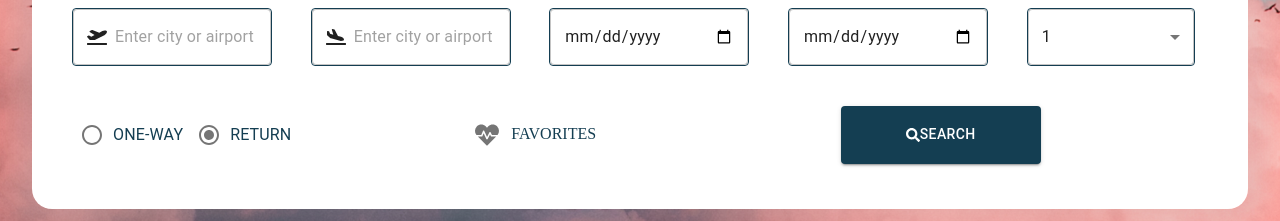
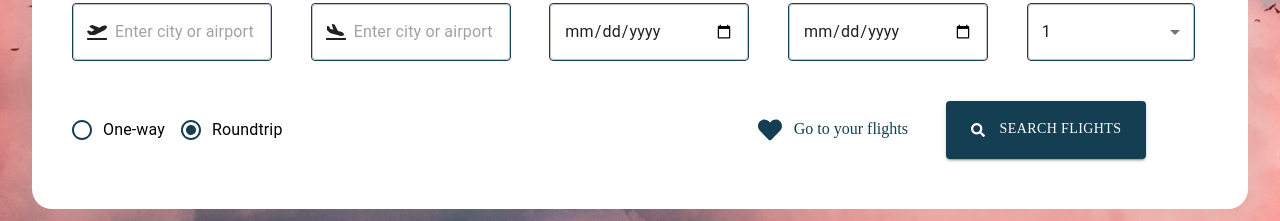
Before and after one commit to Miraragal/Best-flight-deals, a React (Create React App) app in the folder frontend/: page / in a window 1280 px wide. Shown: the part 541-762 px from the top of the page. Built offline with nearby package versions, Linux system fonts and the light colour scheme; no server answers; the HTML template or start-up script is replaced by a standard one.

Commit message:
material-ui searchbox2

```diff
--- a/frontend/src/components/SearchBox.js
+++ b/frontend/src/components/SearchBox.js
@@ -1,6 +1,9 @@
 import React, { useState, useEffect } from "react";
 import {
+  faGrinHearts,
+  faHeart,
   faHeartbeat,
+  faHeartBroken,
   faPlaneArrival,
   faPlaneDeparture,
   faSearch,
@@ -248,55 +251,56 @@ function SearchBox() {
             <Grid
                 container
                 direction="row"
-                justify="flex-end"
+
                 alignItems="center"
-                className="labels"
-
+                spacing={1}
+                style={{margin:10}}
             >
 
-
-              <Grid container xs={4}  spacing={1}>
-                  <RadioGroup row defaultValue="return">
+              <Grid container xs={4} spacing={1}>
+                <Grid item>
+                  <RadioGroup row defaultValue="return"  >
                     <FormControlLabel
+                      className="radio-button"
                       value="one-way"
-                      control={<Radio color="default" />}
+                      control={<Radio style={{color: '#143E52'}} />}
                       label="One-way"
                       onClick={inputHandler}
                     />
                     <FormControlLabel
                       value="return"
-                      control={<Radio color="default" />}
-                      label="Return"
+                      control={<Radio style={{color: '#143E52'}} />}
+                      label="Roundtrip"
                       onClick={inputHandler}
                     />
+                  </RadioGroup>
 
-
-                  </RadioGroup>
+                </Grid>
               </Grid>
 
-              <Grid container xs={4} direction="column" spacing={1} >
-                <Grid item>
-                  <Link to="/favorites">
+              <Grid container xs={5}  spacing={1} justify="flex-end" >
+                <Grid item className="icon-text">
+                  <Link to="/favorites" >
                     <IconButton>
                       <FontAwesomeIcon
-                        icon={faHeartbeat}
-                        className="icon-button"
+                        icon={faHeart}
+                        className="heart-button"
                       />
                     </IconButton>
                   </Link>
-                  favorites
+                  Go to your flights
                 </Grid>
               </Grid>
 
-              <Grid container xs={4} direction="column" spacing={1}>
-                <Grid item>
+              <Grid container xs={3} direction="column" spacing={1} alignItems="center">
+                <Grid item >
                   <Button
                     className="search-button"
                     type="search"
                     variant="contained"
                   >
-                    <FontAwesomeIcon icon={faSearch} />
-                    Search
+                    <FontAwesomeIcon icon={faSearch} style={{marginRight:15}}/>
+                    Search Flights
                   </Button>
                 </Grid>
               </Grid>
--- a/frontend/src/index.css
+++ b/frontend/src/index.css
@@ -99,12 +99,37 @@ h2 {
   border: solid 1px #143e52;
 }
 
+.heart-button{
+  left: 6.45%;
+  right: 6.45%;
+  top: 12.49%;
+  bottom: 11.54%;
+  color: #143e52;
+}
+.heart-button:hover{
+  color:#F2BF5D;
+}
+
+
+.icon-text{
+font-family: Futura;
+font-style: normal;
+font-weight: 500;
+font-size: 16px;
+line-height: 21px;
+text-align: right;
+color: #143E52;
+}
+
 .search-button{
   cursor: pointer;
   width: 200px;
   height: 58px;
-  align-items: left;
+  font-family: Futura !important;
   background-color: #143e52 !important;
   color: white !important;
 
 }
+.search-button:hover{
+  color:#F2BF5D !important;
+}
```
